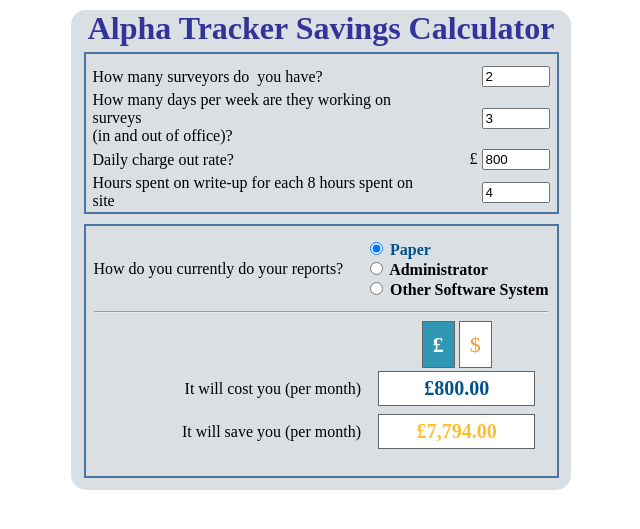
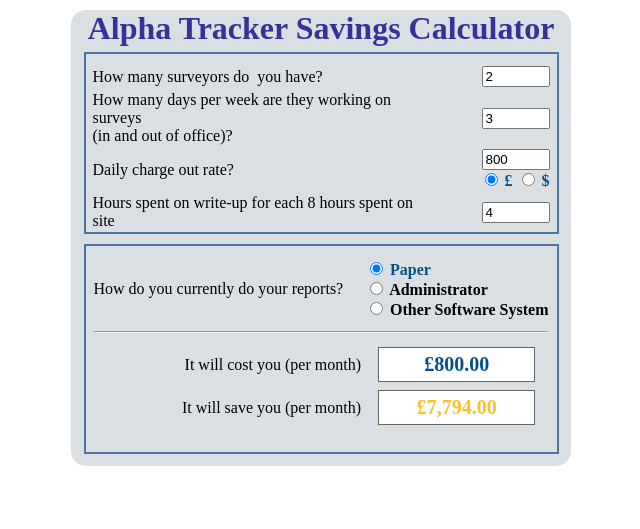
Before and after one commit to fedmich/fed-apps, a PHP site: page /calculators/alpha-tracker/index.htm in a window 1280 px wide. Shown: the top 529 px of the page, without its empty margins (319-959 px from the left). Run offline with PHP 8.4, Linux system fonts and the light colour scheme; some libraries are stand-ins or nearby versions.

Commit message:
Currency changes

```diff
--- a/calculators/alpha-tracker/calc.css
+++ b/calculators/alpha-tracker/calc.css
@@ -69,29 +69,3 @@ h1.app_name{
 	color:#02528A;
 	font-weight:bold;
 }
-
-.cur_switch{
-	font-size:25px;
-	background-color:#FFFFFF;
-	font-size:22px;
-	border:1px solid #666666;
-	padding: 10px;
-	text-decoration:none;
-	margin-bottom:10px;
-}
-
-#cur_switch_eur{
-	color:#96CA6D;
-}
-#cur_switch_aud{
-	color:#FF952E;
-}
-
-#cur_switch_eur.active
-, #cur_switch_aud.active
-{
-	font-weight:bold;
-	background-color:#2F96B4;
-	color:white;
-	margin-bottom:5px;
-}
--- a/calculators/alpha-tracker/index.htm
+++ b/calculators/alpha-tracker/index.htm
@@ -27,7 +27,13 @@
           </tr>
           <tr>
             <td width="76%">Daily charge out rate?</td>
-            <td align="right"> £ <input type="number" id="rate" name="rate" value="" placeholder="Rate" class="input" /></td>
+            <td align="right">
+			<input type="number" id="rate" name="rate" value="" placeholder="Rate" class="input" />
+            <br />
+            <input name="currency_type" type="radio" class="input" value="£" checked="checked" /> <label class="hand lbl_rtype active_percentage " for="report_type1">£</label>
+			<input name="currency_type" type="radio" class="input" value="$" /> <label class="hand lbl_rtype active_percentage " for="report_type1">$</label>
+
+			   </td>
           </tr>
           <tr>
             <td width="76%">Hours spent on write-up for each 8 hours spent on site</td>
@@ -52,18 +58,10 @@
             <td colspan="2"><hr /></td>
           </tr>
           <tr>
-            <td align="right">&nbsp;</td>
-            <td align="center" height="40">
-				<a href="#" class="cur_switch active" id="cur_switch_eur">£</a>
-				<a href="#" class="cur_switch" id="cur_switch_aud">$</a>
-			</td>
-          </tr>
-          <tr>
             <td width="485" align="right">It will cost you (per month)</td>
             <td align="center"><table width="88%" border="0">
               <tr>
                 <td width="50%" align="center" class="result_box" title="Cost Per Month"><strong id="month_cost">£800</strong></td>
-                <td width="50%" align="center" class="result_box hdn" title="Cost Per Month"><strong id="month_cost2">£800</strong></td>
               </tr>
             </table></td>
           </tr>
@@ -72,7 +70,6 @@
             <td align="center"><table width="88%" border="0">
               <tr>
                 <td width="50%" align="center" class="result_box result_box2" title="Cost Per Month"><strong id="month_save">£7,794</strong></td>
-                <td width="50%" align="center" class="result_box result_box2 hdn" title="Cost Per Month"><strong id="month_save2">£7,794</strong></td>
               </tr>
             </table></td>
           </tr>
```
Also changed, not shown: calculators/alpha-tracker/calc.js (+4 -28 lines).
